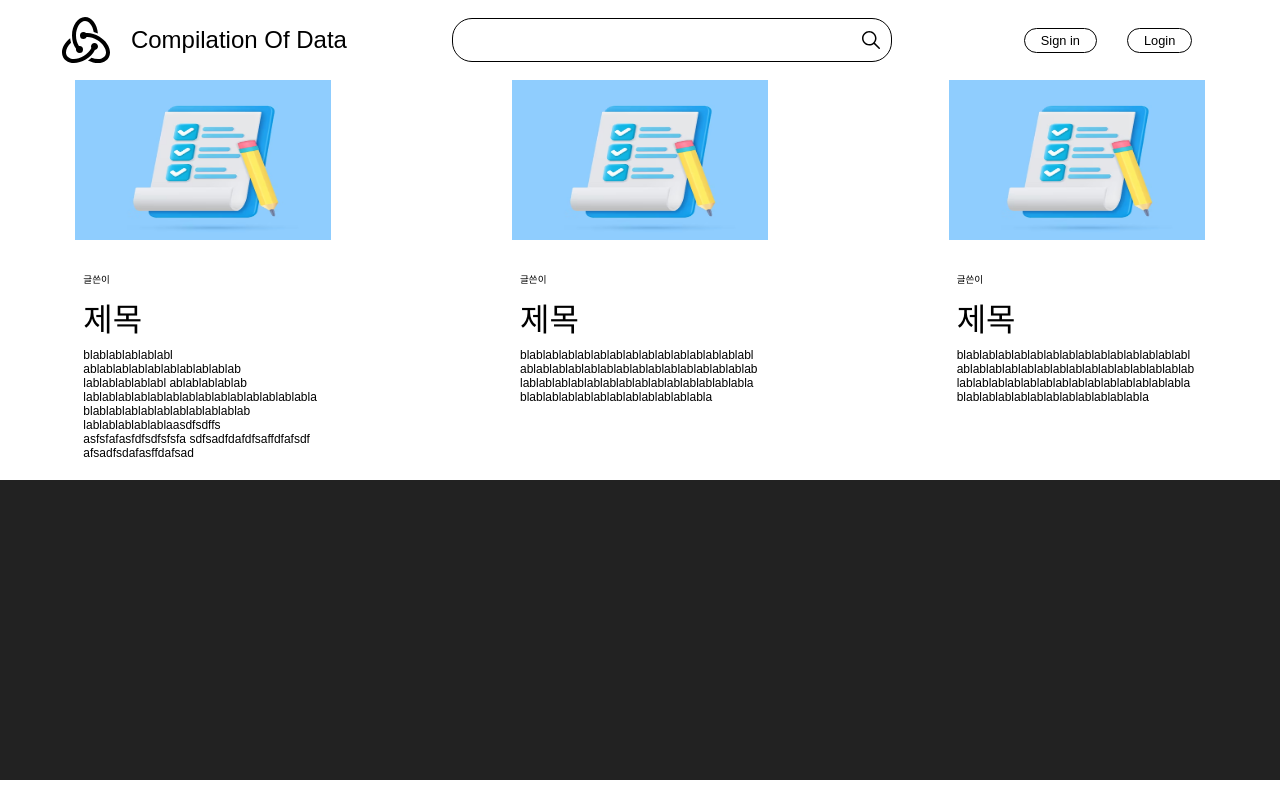
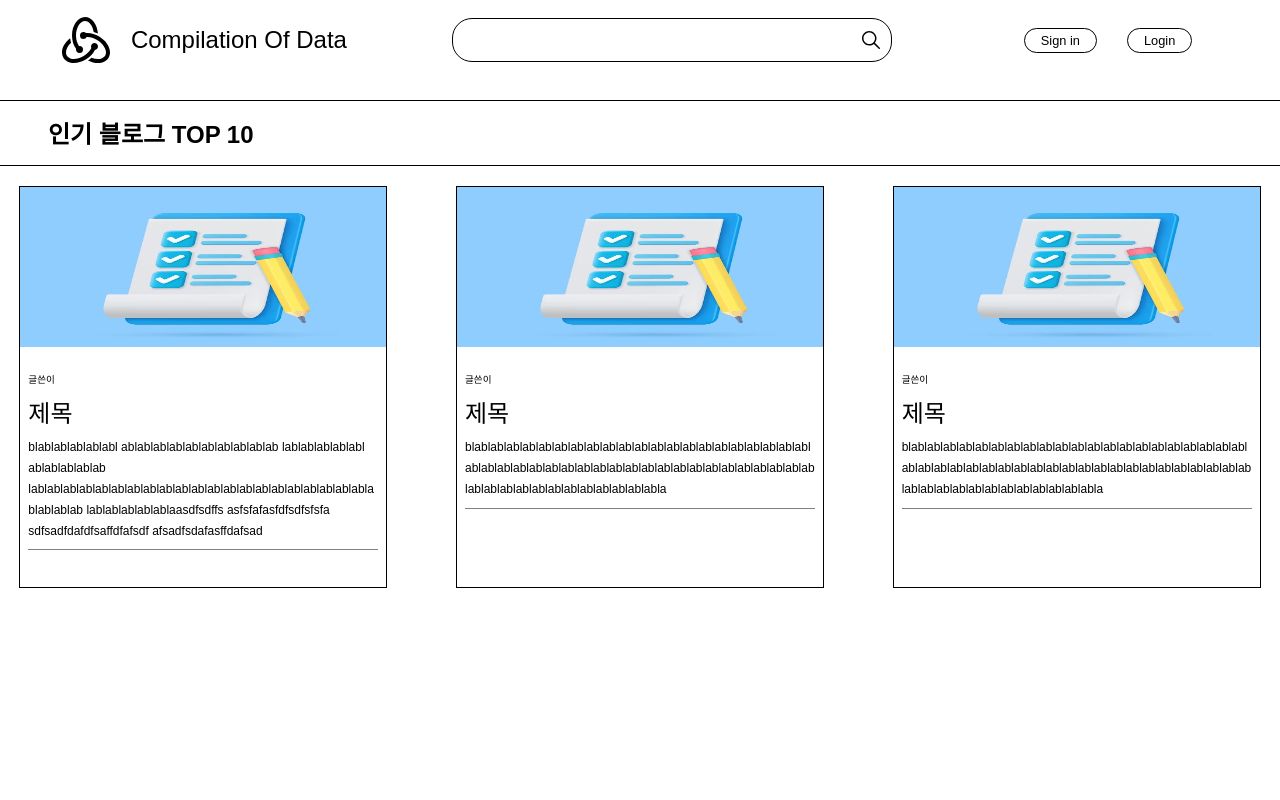
Before and after one commit to dldnsgkr/jjamphong_code, a React (Create React App) app: page / in a window 1280 px wide. Built offline with nearby package versions, Linux system fonts and the light colour scheme; a web font is replaced by a local one.

Commit message:
refactor: Main recommended blog carousel css settings.

```diff
--- a/src/App.tsx
+++ b/src/App.tsx
@@ -1,5 +1,5 @@
 import { routerList } from '@constants/routingPath';
-import Footer from './components/web/common/Footer';
+//import Footer from './components/web/common/Footer';
 import Header from './components/web/common/Header';
 import { Route, Routes } from 'react-router-dom';
 
@@ -16,7 +16,6 @@ function App() {
           ></Route>
         ))}
       </Routes>
-      <Footer />
     </>
   );
 }
--- a/src/components/web/carousel/InfiniteCarousel.tsx
+++ b/src/components/web/carousel/InfiniteCarousel.tsx
@@ -30,7 +30,14 @@ const InfiniteCarousel = ({
         className="mySwiper"
       >
         {carouselData.map((value, key) => (
-          <SwiperSlide key={key} style={{ height: '100%' }}>
+          <SwiperSlide
+            key={key}
+            style={{
+              height: '100%',
+              width: '25rem',
+              marginRight: '0px',
+            }}
+          >
             <div className="blog-wrap">
               <img src={value.url} alt="testimage" />
               <div className="blog-wrap__text-container">
@@ -43,6 +50,7 @@ const InfiniteCarousel = ({
                 <p className="blog-wrap__text-container--introduceText">
                   {value.introduceText}
                 </p>
+                <div className="border__gray" />
               </div>
             </div>
           </SwiperSlide>
--- a/src/pages/web/Home.tsx
+++ b/src/pages/web/Home.tsx
@@ -127,6 +127,7 @@ const Home = () => {
   return (
     <main>
       <section>
+        <h1>인기 블로그 TOP 10</h1>
         <InfiniteCarousel carouselData={carouselData} />
       </section>
     </main>
--- a/src/style/web/components/carousel/infiniteCarousel.scss
+++ b/src/style/web/components/carousel/infiniteCarousel.scss
@@ -12,8 +12,8 @@
     align-items: center;
     .blog-wrap {
       height: 25rem;
-      width: 16rem;
-      padding: 0 1rem 0 1rem;
+      width: 90%;
+      border: 1px solid black;
       img {
         display: block;
         width: 100%;
@@ -23,7 +23,7 @@
         display: flex;
         align-items: start;
         flex-direction: column;
-        padding: 2rem 0.5rem;
+        padding: 1.6rem 0.5rem;
         font-size: 12px;
         p {
           width: 100%;
@@ -36,12 +36,18 @@
           margin-bottom: 0.5rem;
         }
         .blog-wrap__text-container--title {
-          font-size: 2rem;
+          font-size: 1.5rem;
           margin-bottom: 0.5rem;
         }
         .blog-wrap__text-container--introduceText {
           font-size: 0.75rem;
           margin-bottom: 0.5rem;
+          line-height: 1.3rem;
+        }
+        .border__gray {
+          background-color: gray;
+          width: 100%;
+          height: 1px;
         }
       }
     }
--- a/src/style/web/pages/web/home.scss
+++ b/src/style/web/pages/web/home.scss
@@ -1,3 +1,12 @@
 main {
-
+    section {
+        h1 {
+            height: 4rem;
+            display: flex;
+            align-items: center;
+            padding-left: 3rem;
+            border-top: 1px black solid;
+            border-bottom: 1px black solid;
+        }
+    }
 }
```
